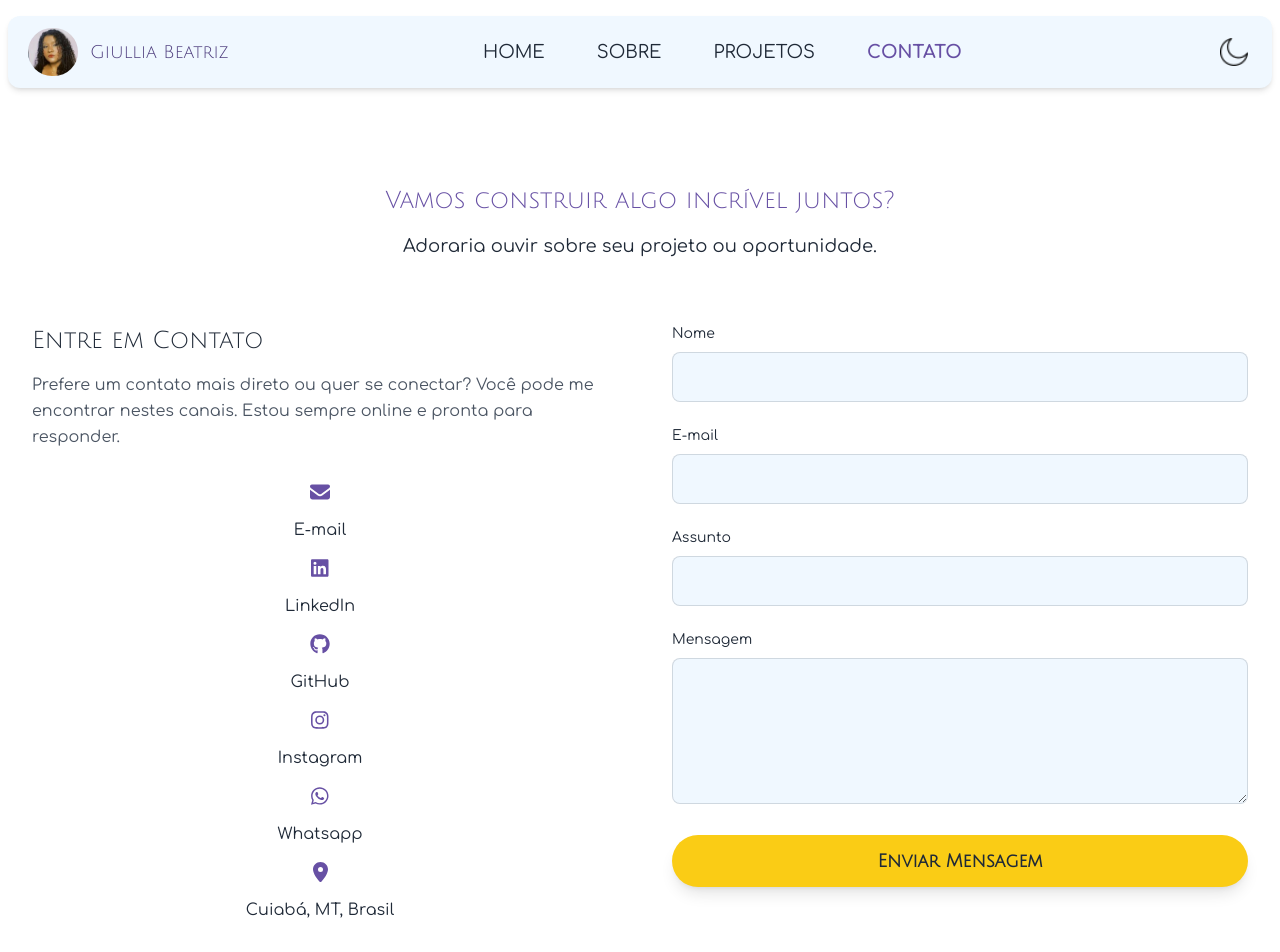
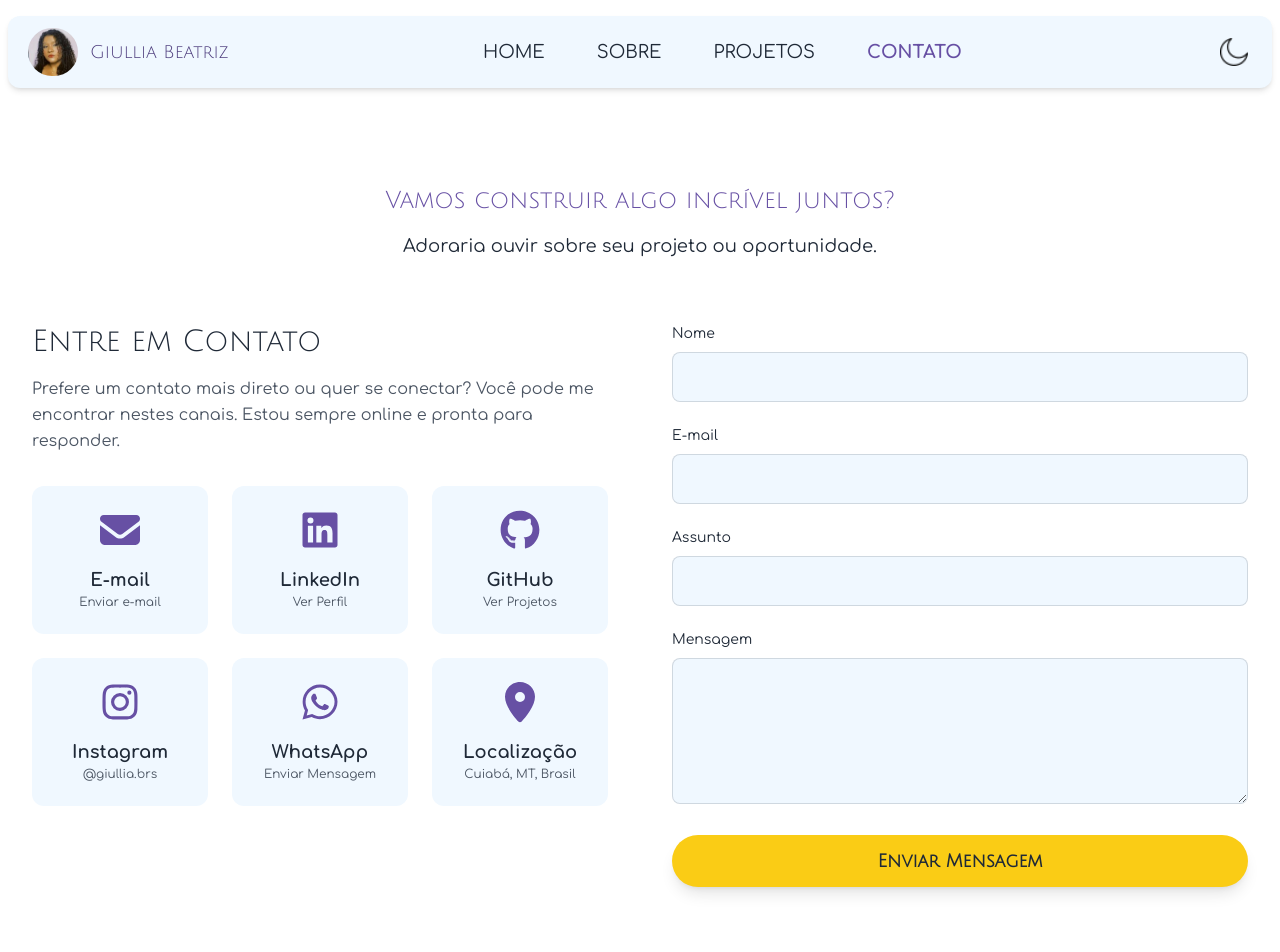
Before and after one commit to giulliabeatriz/portfolio, a React (Vite) app: page /contato in a window 1280 px wide. Shown: the top 952 px of the page. Built offline with nearby package versions, Linux system fonts and the light colour scheme.

Commit message:
[add]: inclusão do novo componente

```diff
--- a/src/components/Pages/Contato.jsx
+++ b/src/components/Pages/Contato.jsx
@@ -1,6 +1,7 @@
 
 import React from 'react';
 import FormContato from '../FormContato/FormContato';
+import FormasContato from '../FormasContato/FormasContato.jsx'
 import { FontAwesomeIcon } from '@fortawesome/react-fontawesome';
 import { faEnvelope, faMapMarkerAlt } from '@fortawesome/free-solid-svg-icons';
 import { faLinkedin, faGithub, faInstagram, faWhatsapp } from '@fortawesome/free-brands-svg-icons';
@@ -11,51 +12,15 @@ const Contato = () => {
     <section className="py-20 px-6 lg:px-8">
       <div className="max-w-7xl mx-auto">
 
-        {/* Título da Página */}
         <div className="text-center mb-16">
-          <h1 className="font-heading text-2xl text-lg-5xl text-primary">Vamos construir algo incrível juntos?</h1>
+          <h1 className="font-heading text-2xl text-lg-5xl dark:text-primary-light text-primary">Vamos construir algo incrível juntos?</h1>
           <p className="font-sans text-lg text-secondary-dark dark:text-secondary-light mt-4 max-w-2xl mx-auto">
             Adoraria ouvir sobre seu projeto ou oportunidade.
           </p>
         </div>
 
         <div className="grid grid-cols-1 md:grid-cols-2 gap-16 items-start">
-
-          <div className="space-y-8">
-            <div>
-              <h2 className="font-heading text-2xl text-xs-center text-lg-3xl text-secondary-dark dark:text-white mb-4">Entre em Contato</h2>
-              <p className="text-secondary dark:text-secondary-light leading-relaxed">
-                Prefere um contato mais direto ou quer se conectar? Você pode me encontrar nestes canais. Estou sempre online e pronta para responder.
-              </p>
-            </div>
-
-            <div className="space-y-4 grid-col-3">
-              <a href="mailto:giulliabeatrizrsilva@gmail.com" className="flex items-center gap-4 group flex-col">
-                <FontAwesomeIcon icon={faEnvelope} className="text-primary text-xl" />
-                <span className="font-sans text-secondary-dark dark:text-white group-hover:text-primary transition-colors">E-mail</span>
-              </a>
-              <a href="https://linkedin.com/in/giullia-beatriz" target="_blank" rel="noopener noreferrer" className="flex items-center gap-4 group flex-col">
-                <FontAwesomeIcon icon={faLinkedin} className="text-primary text-xl" />
-                <span className="font-sans text-secondary-dark dark:text-white group-hover:text-primary transition-colors">LinkedIn</span>
-              </a>
-              <a href="https://github.com/giulliabeatriz" target="_blank" rel="noopener noreferrer" className="flex items-center gap-4 group flex-col">
-                <FontAwesomeIcon icon={faGithub} className="text-primary text-xl" />
-                <span className="font-sans text-secondary-dark dark:text-white group-hover:text-primary transition-colors">GitHub</span>
-              </a>
-              <a href="https://www.instagram.com/giullia.brs/" target="_blank" rel="noopener noreferrer" className="flex items-center gap-4 group flex-col">
-                <FontAwesomeIcon icon={faInstagram} className="text-primary text-xl" />
-                <span className="font-sans text-secondary-dark dark:text-white group-hover:text-primary transition-colors">Instagram</span>
-              </a>
-              <a href="https://wa.link/hun4gq" className="flex items-center gap-4 flex-col">
-                <FontAwesomeIcon icon={faWhatsapp} className="text-primary text-xl" />
-                <span className="font-sans text-secondary-dark dark:text-white">Whatsapp</span>
-              </a>
-              <div className="flex items-center gap-4 flex-col">
-                <FontAwesomeIcon icon={faMapMarkerAlt} className="text-primary text-xl" />
-                <span className="font-sans text-secondary-dark dark:text-white">Cuiabá, MT, Brasil</span>
-              </div>
-            </div>
-          </div>
+          <FormasContato/>
           <FormContato/>
         </div>
       </div>
```
